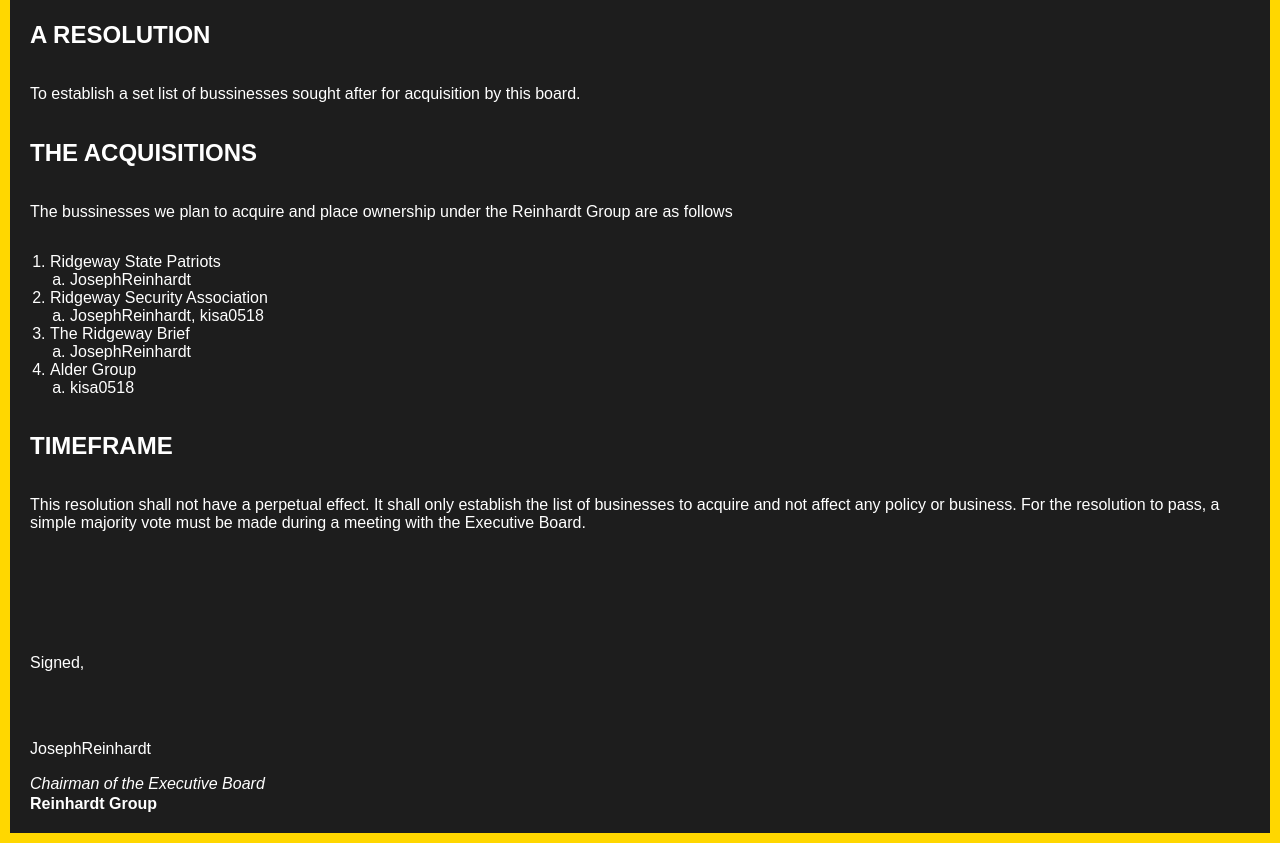
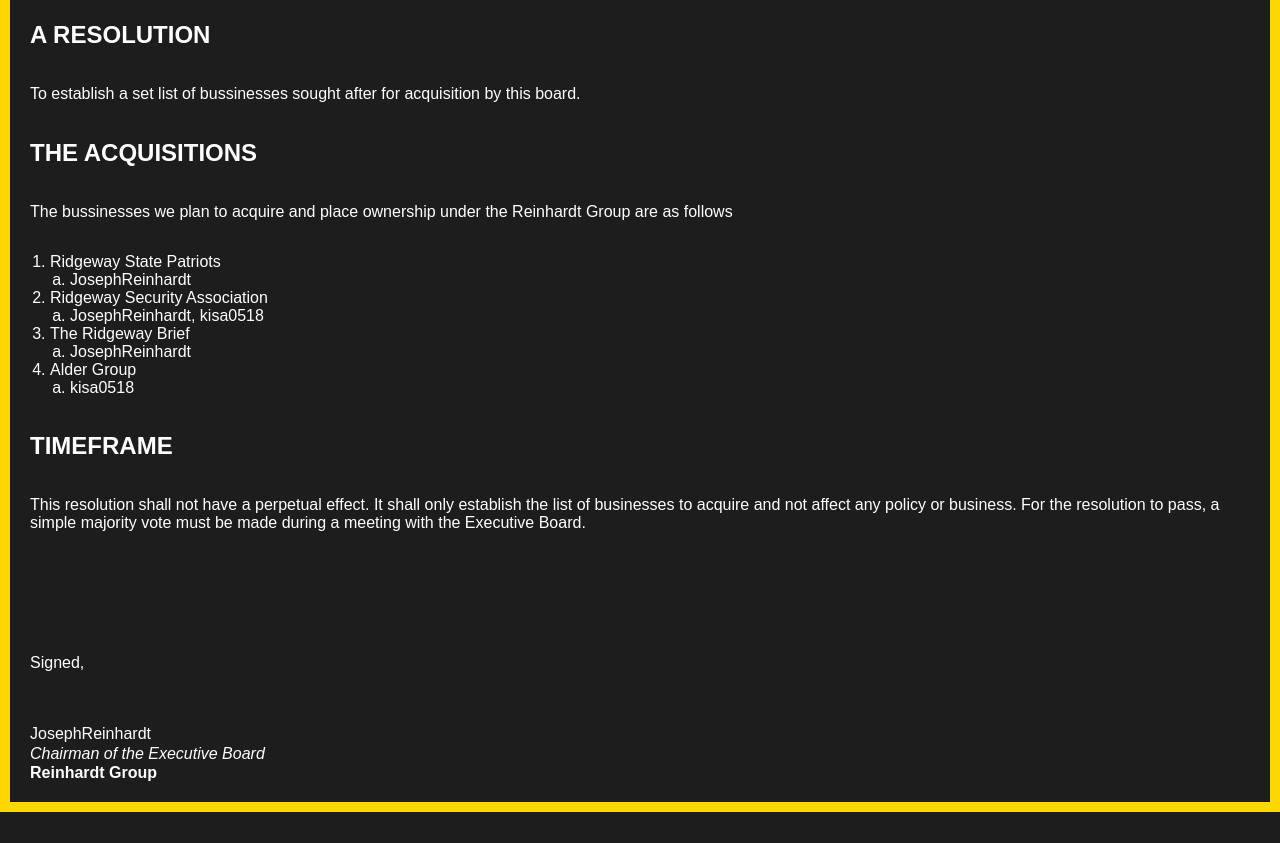
Before and after one commit to reinhardtgroup/web, a plain HTML site: page policies/2025/Q1/Resolutions/2025-Q1-R1.html in a window 1280 px wide. Shown: the part 109-952 px from the top of the page. After the commit the page ends 921 px from the top, so only its background shows below. Drawn offline with Linux system fonts and the light colour scheme.

Commit message:
last fix

```diff
--- a/policies/2025/Q1/Resolutions/2025-Q1-R1.html
+++ b/policies/2025/Q1/Resolutions/2025-Q1-R1.html
@@ -44,7 +44,7 @@
     <p>Signed,</p>
     <br>
     <br>
-    <p>JosephReinhardt</p>
+    <p class="username">JosephReinhardt</p>
     <p class="title"><i>Chairman of the Executive Board</i></p>
     <p class="company"><strong>Reinhardt Group</strong></p>
 </body>
--- a/policies/style.css
+++ b/policies/style.css
@@ -22,7 +22,7 @@ ol {
     padding-left: 20px;
 }
 
-.title, .company {
+.title, .company, .username {
     display: block; /* Ensures each stays on a new line */
     margin: 0; /* Removes default margins */
     line-height: 1.2; /* Reduces spacing */
```
